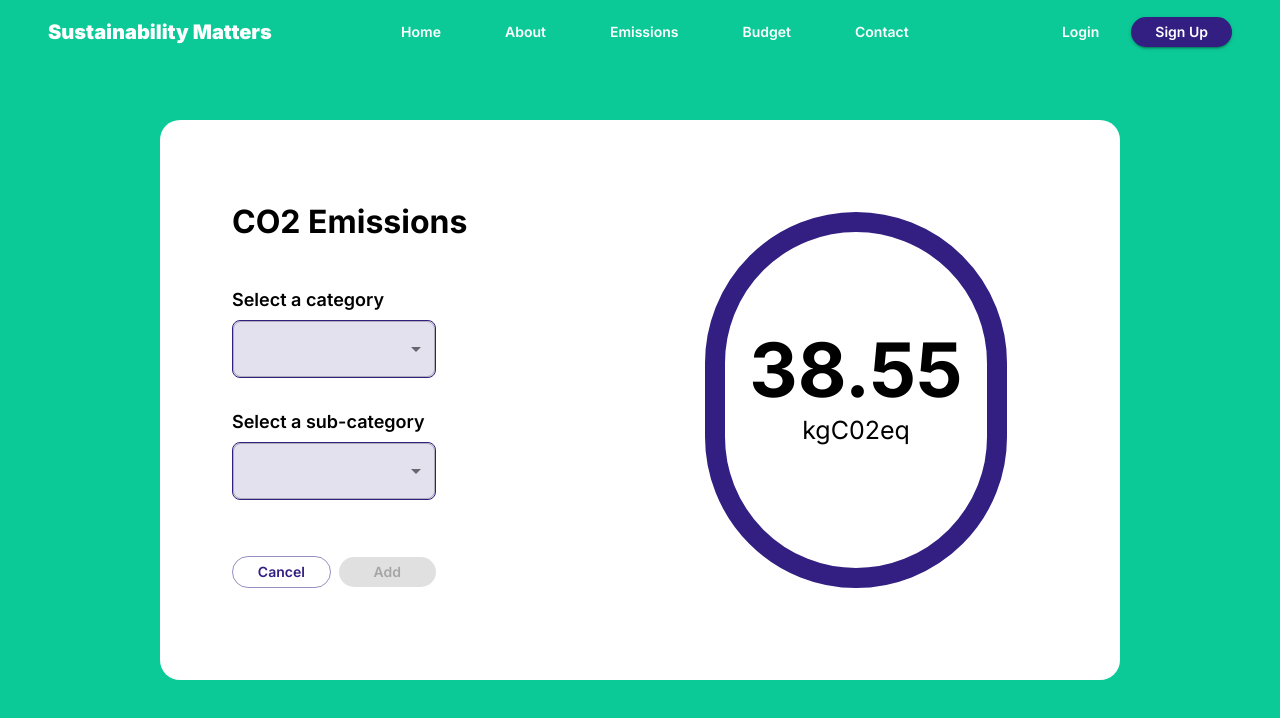
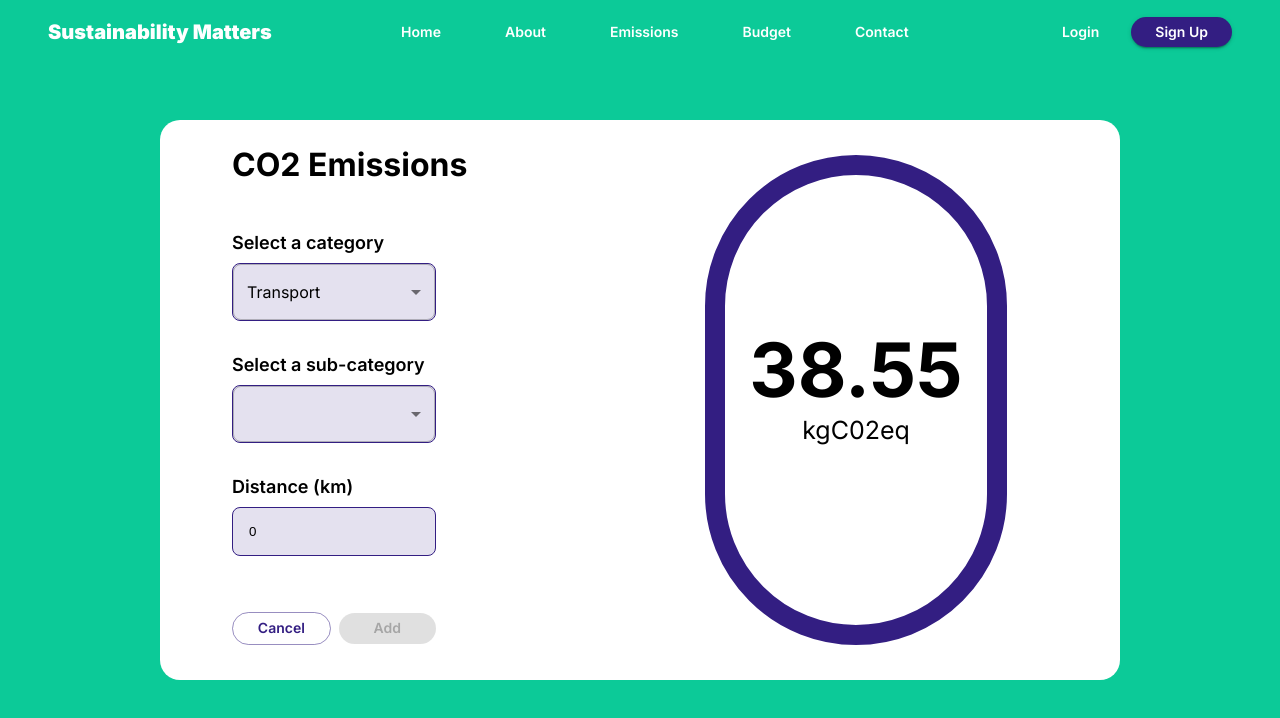
Before and after one commit to laaragm/Sustainability-Matters-FrontEnd, a React (Create React App) app: page /add-emission in a window 1280 px wide. Shown: the top 718 px of the page. Built offline with nearby package versions, Linux system fonts and the light colour scheme.

Commit message:
Adjust initial values

```diff
--- a/src/pages/AddEmission/index.tsx
+++ b/src/pages/AddEmission/index.tsx
@@ -19,10 +19,11 @@ export default function AddEmission() {
     const theme = useTheme();
     let navigate = useNavigate();
     const isMobile = useMediaQuery(theme.breakpoints.down("md"));
-    const [category, setCategory] = useState<string>("");
+    const [category, setCategory] = useState<string>(categoryOptions[0]);
     const [subCategory, setSubCategory] = useState<string>("");
     const [subCategoryOptions, setSubCategoryOptions] = useState<any[]>([]);
-    const [amountFieldTitle, setAmountFieldTitle] = useState<string>("");
+    const [amountFieldTitle, setAmountFieldTitle] =
+        useState<string>("Distance (km)");
     const [amount, setAmount] = useState<number>(0);
 
     const handleCategory = (newCategory: string) => {
@@ -101,7 +102,7 @@ export default function AddEmission() {
                                 onChange={handleSubCategory}
                             />
                         </Stack>
-                        {subCategory.length > 0 && (
+                        {category.length > 0 && (
                             <Stack width={isMobile ? "60%" : "50%"} pt={2}>
                                 <AmountField
                                     title={amountFieldTitle}
```
